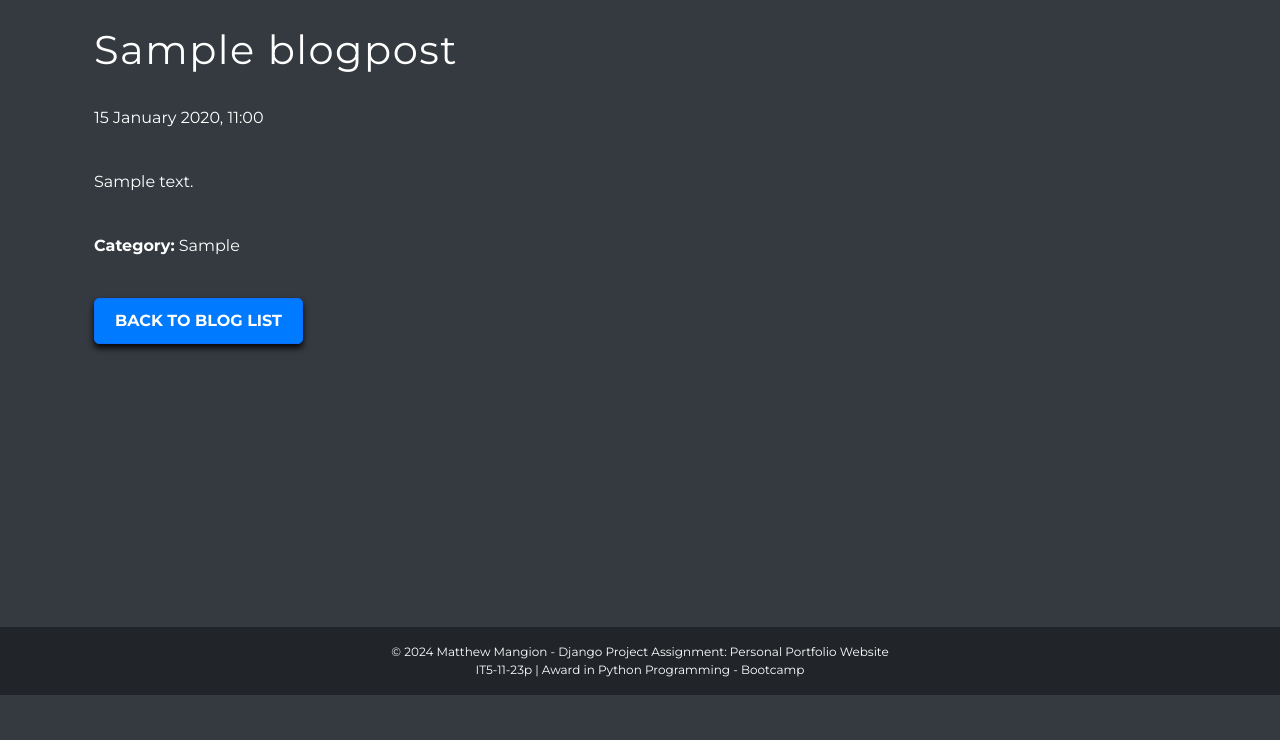
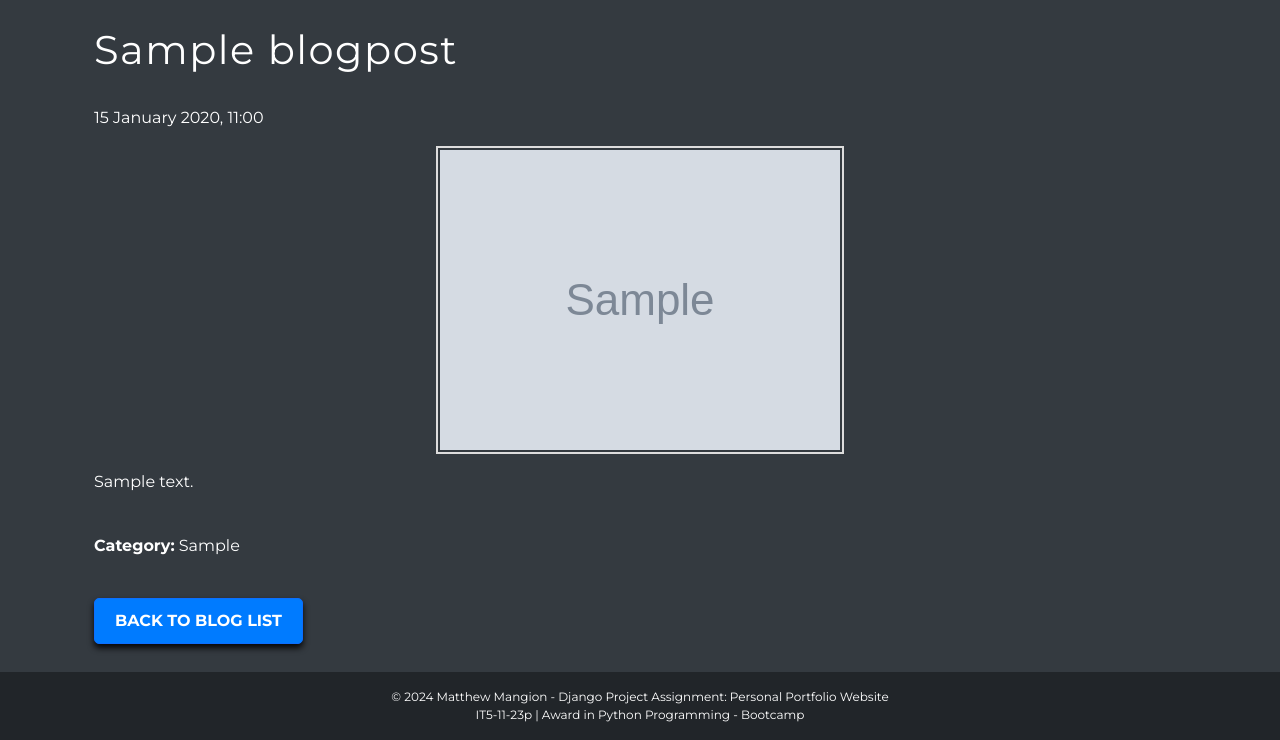
Before and after one commit to mattmang/personal_portfolio_website, a Django app: page /post/1/ in a window 1280 px wide. Shown: the part 105-845 px from the top of the page. Before the commit the page ends 800 px from the top, so only its background shows below. Run offline with Django 5.2, Linux system fonts and the light colour scheme; tables that the repository leaves empty hold one stand-in row (values such as "Sample post"); grey boxes marked "Sample" are stand-in pictures; some libraries are stand-ins or nearby versions.

Commit message:
Modifications to Blog List & Details.html & CSS

```diff
--- a/portfolio_project/portfolio/admin.py
+++ b/portfolio_project/portfolio/admin.py
@@ -8,7 +8,7 @@ class ProjectAdmin(admin.ModelAdmin):
 
 admin.site.register(BlogPost)
 class BlogPostAdmin(admin.ModelAdmin):
-    list_display = ('title, date_posted', 'category')
+    list_display = ('title, date_posted', 'category', 'image')
     search_fields = ('title', 'content')
 
 admin.site.register(Contact)
--- a/portfolio_project/portfolio/models.py
+++ b/portfolio_project/portfolio/models.py
@@ -1,4 +1,5 @@
 from django.db import models
+from ckeditor.fields import RichTextField
 
 # Homepage Model
 
@@ -14,8 +15,8 @@ class Homepage(models.Model):
 
 class Project(models.Model):
     title = models.CharField(max_length=100)
-    description = models.TextField()
-    image = models.ImageField(upload_to='projects/')
+    description = RichTextField()       # Replacing TextField with RichTextField
+    image = models.ImageField(upload_to='projects/')            # Image upload (mandatory)
     link = models.URLField()
     technologies = models.CharField(max_length=200, blank=True)
 
@@ -27,9 +28,10 @@ class Project(models.Model):
 
 class BlogPost(models.Model):
     title = models.CharField(max_length=200)
-    content = models.TextField()
+    content = RichTextField()       # Replacing TextField with RichTextField
     date_posted = models.DateTimeField(auto_now_add=True)
     category = models.CharField(max_length=50, blank=True)
+    image = models.ImageField(upload_to='blog_images/', blank=True, null=True)      # Image upload (optional)
 
     def __str__(self):
         return self.title
--- a/portfolio_project/portfolio/static/css/styles.css
+++ b/portfolio_project/portfolio/static/css/styles.css
@@ -170,6 +170,16 @@ footer {
     object-fit: cover;      /* Crop image if needed */
 }
 
+/* ----------------- Style for Blog Post Detail Image Content ----------------- */
+
+.custom-image-class {
+    border: 2px solid #ddd;
+    padding: 2px;
+    max-width: 40%;
+    display: block;
+    margin: 0 auto;
+}
+
 /* ----------------- Style for Blog Post Detail Content ----------------- */
 
 .blog-post-detail h1 {
@@ -208,7 +218,7 @@ footer {
 .pagination-container {
     position: fixed;            /* Keeps the pagination container in a fixed position relative to the viewport */
     bottom: 90px;               /* Adjust the vertical position as needed */
-    right: 330px;
+    right: 20px;
     z-index: 1000;              /* Ensures it stays on top of other elements */
     background: #343a40;      /* Adds a background for better visibility */
     padding: 10px;              /* Adds some padding for aesthetics */
--- a/portfolio_project/portfolio/templates/portfolio/blog_post_detail.html
+++ b/portfolio_project/portfolio/templates/portfolio/blog_post_detail.html
@@ -7,9 +7,11 @@
             <h1>{{ post.title }}</h1>
             <br>
             <p>{{ post.date_posted|date:"j F Y, H:i" }}</p>
-            <br>
+            {% if post.image %}
+                <img src="{{ post.image.url }}" class="custom-image-class" alt="{{ post.title }}"/>
+            {% endif %}
             <div class="content blog-post-detail">
-            <p>{{ post.content }}</p>
+            <p>{{ post.content|linebreaks|safe }}</p>        <!-- Display blog content with paragraphing -->
             </div>
             <br>
 
@@ -19,6 +21,8 @@
             <br>
 
             <a href="{% url 'blog_list' %}" class="btn btn-primary">Back to Blog List</a>
+            <br>
+            <br>
         </div>
     </div>
 </div>
```
Also changed, not shown: portfolio_project/portfolio/templates/portfolio/blog_list.html (+6 -3 lines), portfolio_project/media/blog_images/BlogPost_10_Laos_GOgHg8i.jpg (added), portfolio_project/media/blog_images/BlogPost_11_Venezuela_s9t9rbN.jpg (added), portfolio_project/media/blog_images/BlogPost_12_France_World_War_QSjYxR1.jpg (added), portfolio_project/media/blog_images/BlogPost_13_Paul_Pogba_NLFrwkD.jpg (added), portfolio_project/media/blog_images/BlogPost_14_DHL_b1I4U5P.jpg (added), portfolio_project/media/blog_images/BlogPost_9_Trump_PC2aTFi.jpg (added), portfolio_project/portfolio/migrations/0003_blogpost_image.py (added), portfolio_project/portfolio/migrations/0004_alter_blogpost_content_alter_project_description.py (added).
